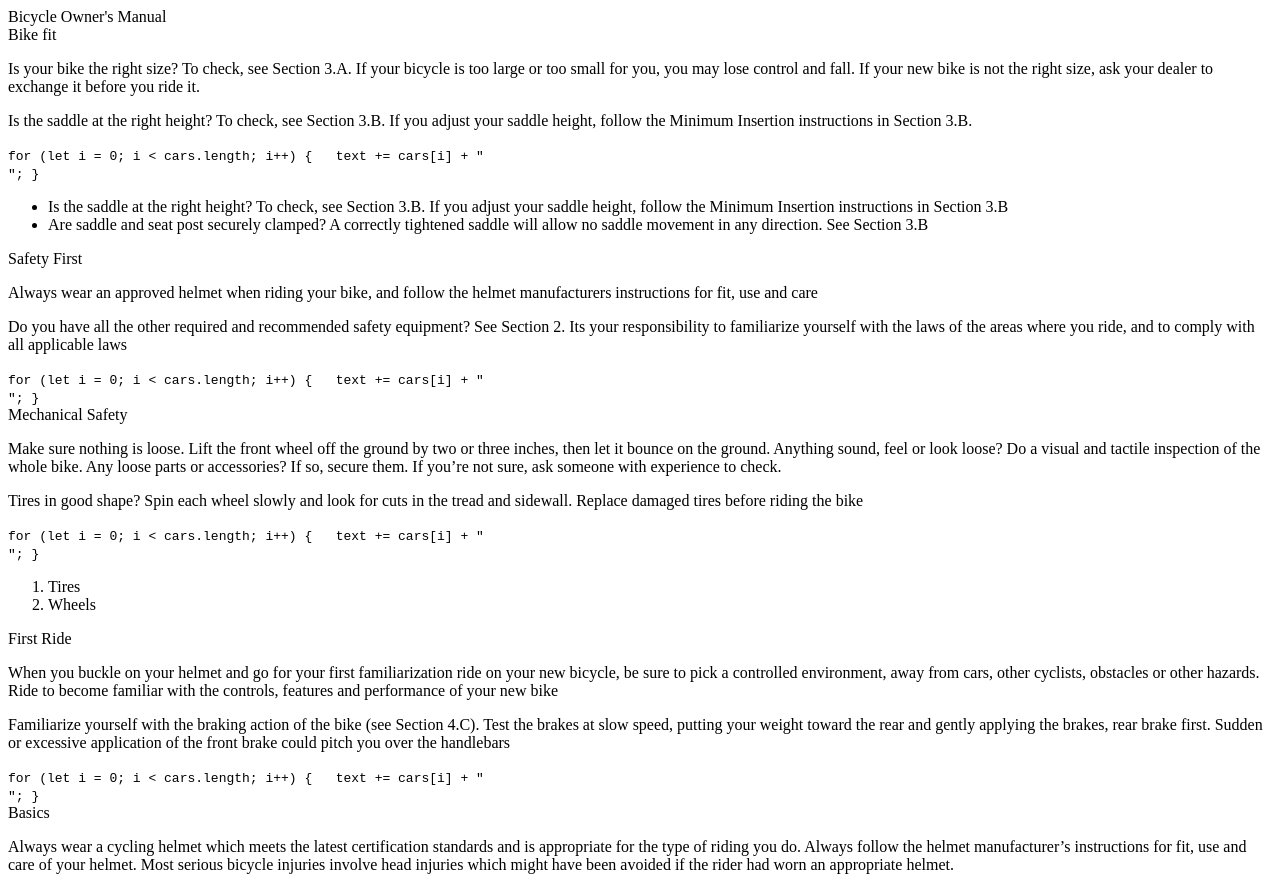
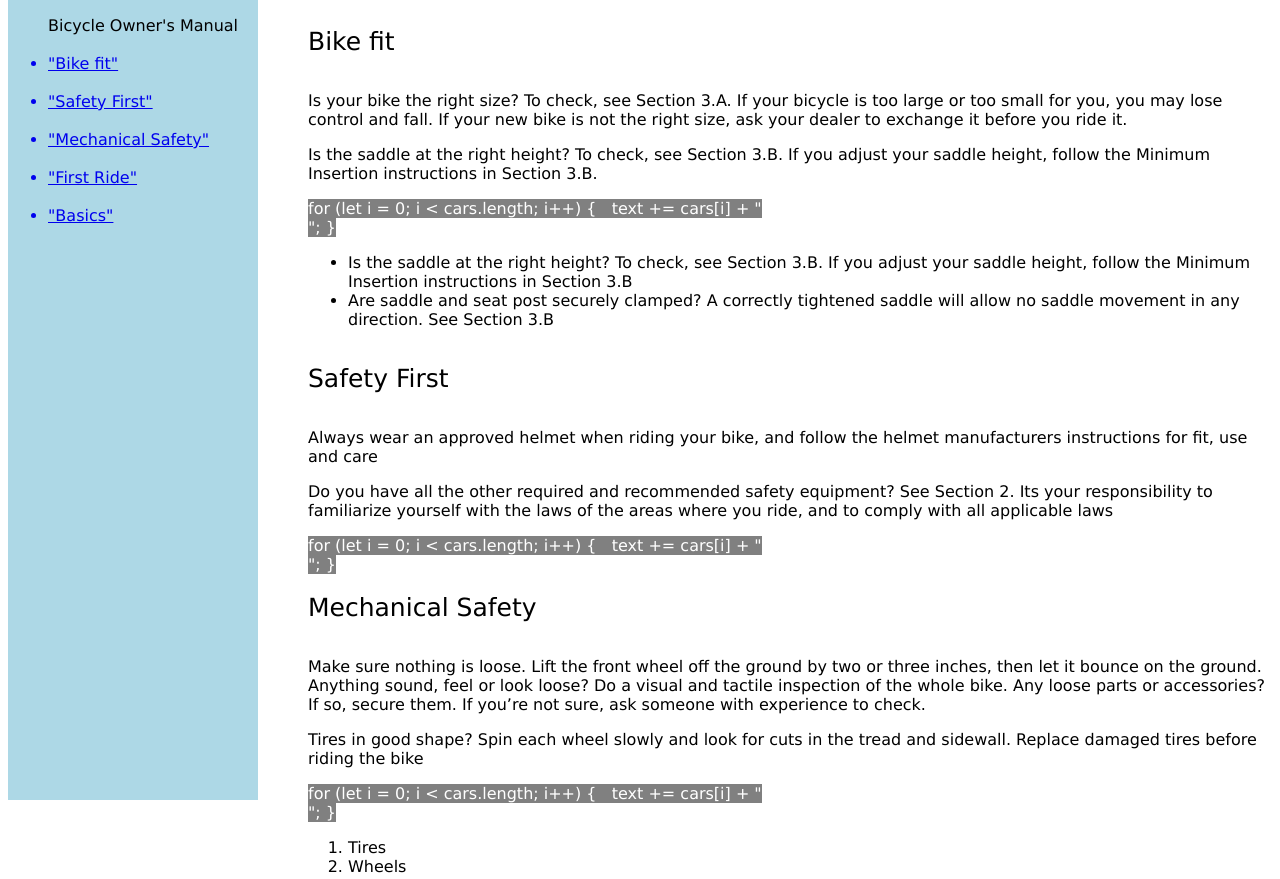
Before and after one commit to DamianDib9/santianddamian, a plain HTML site: page index.html in a window 1280 px wide. Shown: the top 879 px of the page. Drawn offline with Linux system fonts and the light colour scheme.

Commit message:
Completed all steps from the FreecodeCamp Doc Page

```diff
--- a/css/style.css
+++ b/css/style.css
@@ -0,0 +1,53 @@
+
+#navbar{
+   height: 100%;
+   width: 250px;
+position: fixed;
+align-items: center;
+top:0;
+background-color: lightblue;
+
+}
+
+*{
+    font-family: Verdana, Geneva, Tahoma, sans-serif;
+}
+
+#Safety_First{
+    font-size: 25px;
+
+}
+#Bike_fit{
+    font-size: 25px;
+
+}
+#Mechanical_Safety{
+    font-size: 25px;
+
+}
+#First_Ride{
+    font-size: 25px;
+
+}
+#Basics{
+    font-size: 25px;
+
+}
+
+header{ font-size: medium;
+font-weight: 400;}
+
+@media only screen and (max-width: 800px) {
+    body {
+      background-color: red;
+    }
+  }
+
+main{
+    padding-left: 300px;
+}
+code{
+    box-sizing: content-box;
+    background-color: gray;
+   color: white;
+}
--- a/index.html
+++ b/index.html
@@ -7,12 +7,21 @@
   </head>
 
   <body>
-    <nav id="navbar">
-      <header>Bicycle Owner's Manual</header>
+      <nav id="navbar">
+        <ul>
+      <header>Bicycle Owner's Manual</header><br>
+      <a class="nav-link" href="#Bike_fit"><li>"Bike fit"</li></a><br>
+      <a class="nav-link" href="#Safety_First"><li>"Safety First"</li></a><br>
+      <a class="nav-link" href="#Mechanical_Safety"><li>"Mechanical Safety"</li></a><br>
+      <a class="nav-link" href="#First_Ride"><li>"First Ride"</li></a><br>
+      <a class="nav-link" href="#Basics"><li>"Basics"</li></a>
+    </ul>
+
     </nav>
+
     <main id="main-doc">
-      <section class="main-section">
-        <header id="Bike_fit">Bike fit</header>
+      <section class="main-section"><br>
+        <header id="Bike_fit">Bike fit</header> <br>
         <p>Is your bike the right size? To check, see Section 3.A. If your bicycle is too
           large or too small for you, you may lose control and fall. If your new bike is not
           the right size, ask your dealer to exchange it before you ride it.</p>
@@ -27,9 +36,9 @@
                 <li>Are saddle and seat post securely clamped? A correctly tightened saddle will
                   allow no saddle movement in any direction. See Section 3.B</li>
               </ul>
-      </section>
+      </section><br>
       <section class="main-section">
-        <header id="Safety_First">Safety First</header>
+        <header id="Safety_First">Safety First</header><br>
         <p>Always wear an approved helmet when riding your bike, and follow the
           helmet manufacturers instructions for fit, use and care</p>
           <p>Do you have all the other required and recommended safety equipment?
@@ -38,9 +47,9 @@
             <code>for (let i = 0; i < cars.length; i++) {
                 text += cars[i] + "<br>";
               } </code>
-      </section>
+      </section><br>
       <section class="main-section">
-        <header id="Mechanical_Safety">Mechanical Safety</header>
+        <header id="Mechanical_Safety">Mechanical Safety</header><br>
         <p>Make sure nothing is loose. Lift the front wheel off the ground by two or three
           inches, then let it bounce on the ground. Anything sound, feel or look loose? Do
           a visual and tactile inspection of the whole bike. Any loose parts or accessories?
@@ -54,9 +63,9 @@
                 <li>Tires</li>
                 <li>Wheels</li>
               </ol>
-      </section>
+      </section><br>
       <section class="main-section">
-        <header id="First_Ride">First Ride</header>
+        <header id="First_Ride">First Ride</header><br>
         <p>When you buckle on your helmet and go for your first familiarization ride on
           your new bicycle, be sure to pick a controlled environment, away from cars, other
           cyclists, obstacles or other hazards. Ride to become familiar with the controls,
@@ -68,9 +77,9 @@
             <code>for (let i = 0; i < cars.length; i++) {
                 text += cars[i] + "<br>";
               } </code>
-      </section>
+      </section><br>
       <section class="main-section">
-        <header id="Basics">Basics</header>
+        <header id="Basics">Basics</header><br>
         <p>Always wear a cycling helmet which meets the latest
           certification standards and is appropriate for the type of riding you
           do. Always follow the helmet manufacturer’s instructions for fit,
```
